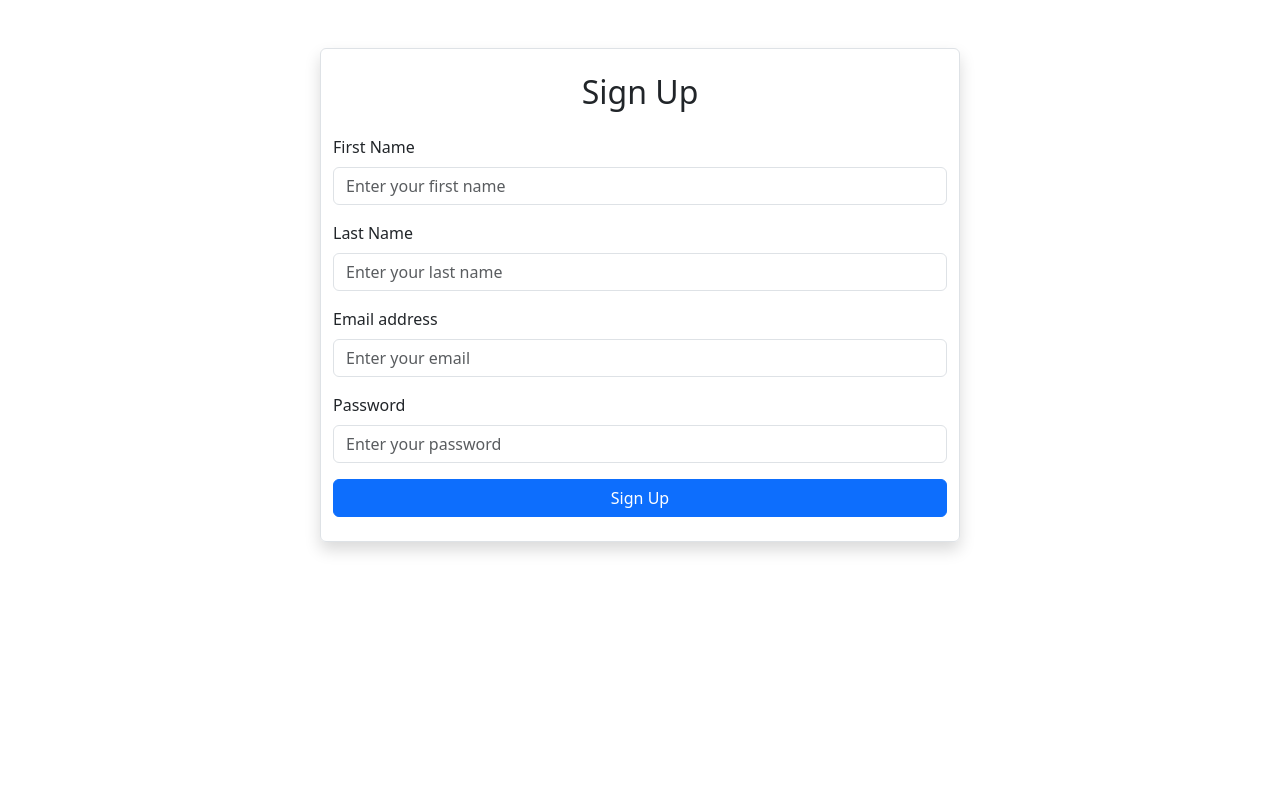
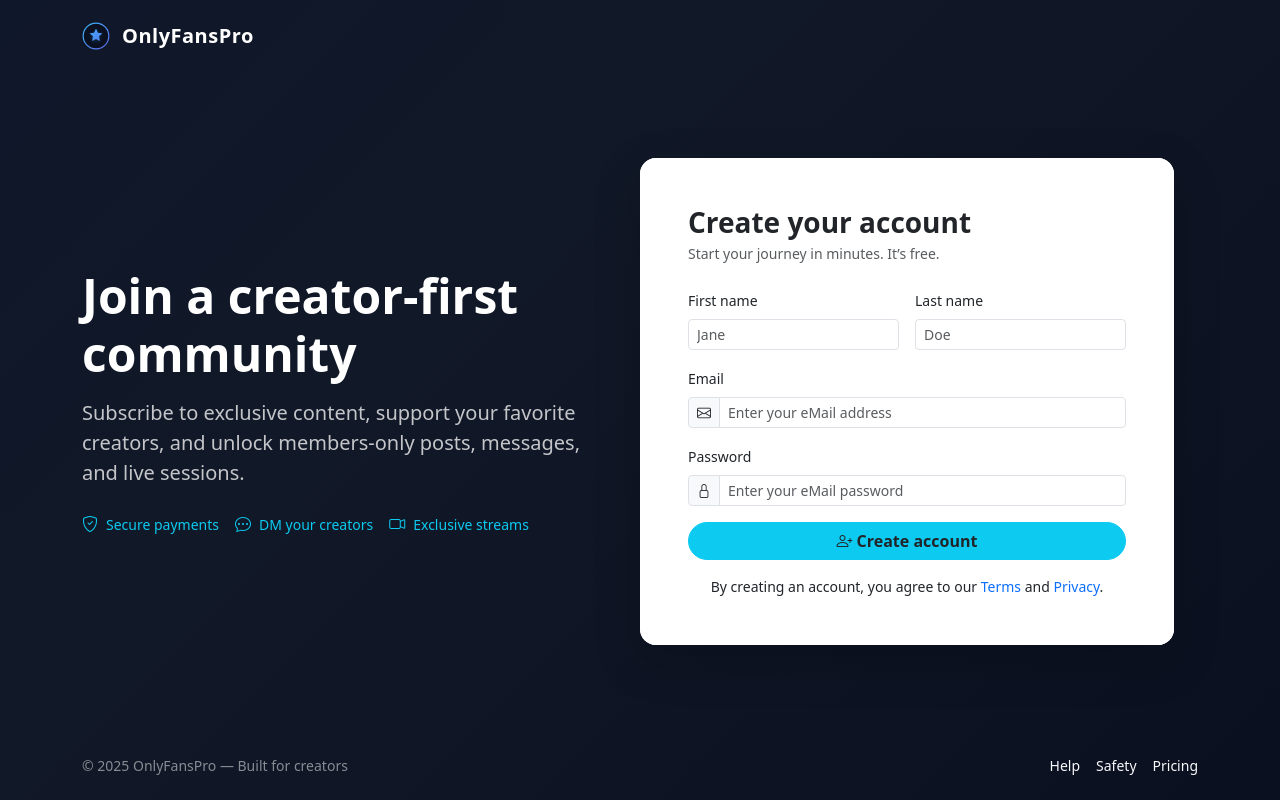
Before and after one commit to TopboySaint/WeMe, a React (Vite) app in the folder client/: page /signup in a window 1280 px wide. Built offline with nearby package versions, Linux system fonts and the light colour scheme; the HTML template or start-up script is replaced by a standard one.

Commit message:
Refactor sign-in and sign-up pages with improved UI and navigation; remove Connect page and update server endpoint.

```diff
--- a/client/index.html
+++ b/client/index.html
@@ -5,7 +5,8 @@
     <link rel="icon" type="image/svg+xml" href="/vite.svg" />
     <meta name="viewport" content="width=device-width, initial-scale=1.0" />
     <title>Vite + React</title>
-    <link rel="stylesheet" href="https://cdn.jsdelivr.net/npm/bootstrap@5.3.7/dist/css/bootstrap.min.css">
+  <link rel="stylesheet" href="https://cdn.jsdelivr.net/npm/bootstrap@5.3.3/dist/css/bootstrap.min.css">
+  <link rel="stylesheet" href="https://cdn.jsdelivr.net/npm/bootstrap-icons@1.11.3/font/bootstrap-icons.css">
   </head>
   <body>
     <div id="root"></div>
--- a/client/src/App.jsx
+++ b/client/src/App.jsx
@@ -1,6 +1,5 @@
 import React from 'react'
 import { Route, Routes } from 'react-router-dom';
-import Connect from './pages/Connect';
 import Signup from './pages/Signup';
 import Signin from './pages/Signin';
 import Dashboard from './pages/Dashboard';
@@ -9,7 +8,6 @@ import Dashboard from './pages/Dashboard';
 const App = () => {
   return (
     <Routes>
-      <Route path='/' element={<Connect/>}></Route>
       <Route path='/signup' element={<Signup/>}></Route>
       <Route path='/signin' element={<Signin/>}></Route>
       <Route path='/dashboard' element={<Dashboard/>}></Route>
--- a/client/src/pages/Signin.jsx
+++ b/client/src/pages/Signin.jsx
@@ -34,45 +34,87 @@ const Signin = () => {
 
 
   return (
-    <div className="container mt-5 col-lg-6 mx-auto shadow border py-4 rounded">
-        <h2 className="mb-4 text-center">Login</h2>
-      <form action="" onSubmit={formik.handleSubmit}>
+    <div className="min-vh-100 d-flex flex-column" style={{background: 'linear-gradient(135deg, #0f172a 0%, #111827 35%, #0b1020 100%)'}}>
+      {/* Top nav / brand */}
+      <nav className="navbar navbar-dark bg-transparent py-3">
+        <div className="container">
+          <a className="navbar-brand d-flex align-items-center gap-2" href="#" onClick={(e)=>e.preventDefault()}>
+            <img src="/logo.svg" alt="OnlyFansPro" height="28" className="me-1" />
+            <span className="fw-bold" style={{letterSpacing: '.5px'}}>OnlyFansPro</span>
+          </a>
+        </div>
+      </nav>
+
+      {/* Centered sign-in card */}
+      <div className="container flex-grow-1 d-flex align-items-center py-5">
+        <div className="row w-100 justify-content-center">
+          <div className="col-12 col-md-10 col-lg-6">
+            <div className="card shadow-lg border-0" style={{borderRadius: '1rem'}}>
+              <div className="card-body p-4 p-md-5">
+                <h3 className="fw-semibold mb-1">Welcome back</h3>
+                <p className="text-muted mb-4 small">Sign in to access exclusive content and messages.</p>
+                <form onSubmit={formik.handleSubmit} noValidate>
                   <div className="mb-3">
-          <label htmlFor="email" className="form-label">
-            Email address
-          </label>
+                    <label htmlFor="email" className="form-label small">Email</label>
+                    <div className="input-group input-group-sm">
+                      <span className="input-group-text bg-light"><i className="bi bi-envelope"></i></span>
                       <input
                         type="email"
-            className="form-control"
+                        className={`form-control ${formik.touched.email && formik.errors.email ? 'is-invalid' : ''}`}
                         name="email"
-            placeholder="Enter your email"
+                        placeholder="you@example.com"
                         onChange={formik.handleChange}
                         onBlur={formik.handleBlur}
                       />
-          {formik.touched.email ? (
-            <span className="text-danger">{formik.errors.email}</span>
+                      {formik.touched.email && formik.errors.email ? (
+                        <div className="invalid-feedback">{formik.errors.email}</div>
                       ) : null}
                     </div>
-        <div className="mb-3">
-          <label htmlFor="password" className="form-label">
-            Password
-          </label>
+                  </div>
+                  <div className="mb-2">
+                    <label htmlFor="password" className="form-label small">Password</label>
+                    <div className="input-group input-group-sm">
+                      <span className="input-group-text bg-light"><i className="bi bi-lock"></i></span>
                       <input
                         type="password"
-            className="form-control"
+                        className={`form-control ${formik.touched.password && formik.errors.password ? 'is-invalid' : ''}`}
                         name="password"
-            placeholder="Enter your password"
+                        placeholder="Your password"
                         onChange={formik.handleChange}
                         onBlur={formik.handleBlur}
                       />
-          {formik.touched.password ? (
-            <span className="text-danger">{formik.errors.password}</span>
+                      {formik.touched.password && formik.errors.password ? (
+                        <div className="invalid-feedback">{formik.errors.password}</div>
                       ) : null}
                     </div>
-        <button type="submit" className="btn btn-primary w-100">
-          Sign Up
+                  </div>
+                  <div className="d-flex justify-content-end mb-4">
+                    <a href="#" className="small text-decoration-none" onClick={(e)=>e.preventDefault()}>Forgot password?</a>
+                  </div>
+                  <div className="d-grid">
+                    <button type="submit" className="btn btn-info text-dark fw-semibold rounded-pill">
+                      <i className="bi bi-box-arrow-in-right me-1"></i>
+                      Sign in
                     </button>
+                  </div>
                 </form>
+              </div>
+            </div>
+          </div>
+        </div>
+      </div>
+
+      {/* Footer tease */}
+      <footer className="py-4 bg-transparent">
+        <div className="container d-flex flex-wrap justify-content-between align-items-center gap-2 small text-white-50">
+          <div>© {new Date().getFullYear()} OnlyFansPro — Built for creators</div>
+          <div className="d-flex gap-3">
+            <a href="#" className="link-light text-decoration-none" onClick={(e)=>e.preventDefault()}>Help</a>
+            <a href="#" className="link-light text-decoration-none" onClick={(e)=>e.preventDefault()}>Safety</a>
+            <a href="#" className="link-light text-decoration-none" onClick={(e)=>e.preventDefault()}>Pricing</a>
+          </div>
+        </div>
+      </footer>
     </div>
   );
 };
--- a/client/src/pages/Signup.jsx
+++ b/client/src/pages/Signup.jsx
@@ -44,42 +44,119 @@ const formik = useFormik({
 
   // console.log(formik.errors);
 
+  return (
+    <div className="min-vh-100 d-flex flex-column" style={{background: 'linear-gradient(135deg, #0f172a 0%, #111827 35%, #0b1020 100%)'}}>
+      {/* Top nav / brand */}
+      <nav className="navbar navbar-dark bg-transparent py-3">
+        <div className="container">
+          <a className="navbar-brand d-flex align-items-center gap-2" href="#" onClick={(e)=>e.preventDefault()}>
+            <img src="/logo.svg" alt="OnlyFansPro" height="28" className="me-1" />
+            <span className="fw-bold" style={{letterSpacing: '.5px'}}>OnlyFansPro</span>
+          </a>
+        </div>
+      </nav>
 
+      {/* Hero + card */}
+      <div className="container flex-grow-1 d-flex align-items-center py-5">
+        <div className="row w-100 align-items-center g-4">
+          {/* Left: pitch */}
+          <div className="col-12 col-lg-6 text-white">
+            <h1 className="display-5 fw-bold mb-3">
+              Join a creator-first community
+            </h1>
+            <p className="lead opacity-75 mb-4">
+              Subscribe to exclusive content, support your favorite creators, and unlock members-only posts, messages, and live sessions.
+            </p>
+            <div className="d-flex flex-wrap gap-3">
+              <div className="d-flex align-items-center text-info">
+                <i className="bi bi-shield-check me-2"></i>
+                <span className="small">Secure payments</span>
+              </div>
+              <div className="d-flex align-items-center text-info">
+                <i className="bi bi-chat-dots me-2"></i>
+                <span className="small">DM your creators</span>
+              </div>
+              <div className="d-flex align-items-center text-info">
+                <i className="bi bi-camera-video me-2"></i>
+                <span className="small">Exclusive streams</span>
+              </div>
+            </div>
+          </div>
 
-  return (
-    <div className="container mt-5 col-lg-6 mx-auto shadow border py-4 rounded">
-      <h2 className="mb-4 text-center">Sign Up</h2>
-      <form onSubmit={formik.handleSubmit}>
-        <div className="mb-3">
-          <label htmlFor="firstName" className="form-label">First Name</label>
-          <input type="text" className="form-control" name='firstName' placeholder="Enter your first name" onChange={formik.handleChange} onBlur={formik.handleBlur}/>
-          {
-            formik.touched.firstName ? <span className='text-danger'>{formik.errors.firstName}</span> : null
-          }
+          {/* Right: signup card */}
+          <div className="col-12 col-lg-6">
+            <div className="card shadow-lg border-0 overflow-hidden" style={{borderRadius: '1rem'}}>
+              <div className="row g-0">
+                <div className="col-12 bg-white">
+                  <div className="p-4 p-md-5">
+                    <h3 className="fw-semibold mb-1">Create your account</h3>
+                    <p className="text-muted mb-4 small">Start your journey in minutes. It’s free.</p>
+                    <form onSubmit={formik.handleSubmit} noValidate>
+                      <div className="row g-3">
+                        <div className="col-12 col-sm-6">
+                          <label htmlFor="firstName" className="form-label small">First name</label>
+                          <input type="text" className={`form-control form-control-sm ${formik.touched.firstName && formik.errors.firstName ? 'is-invalid' : ''}`} name='firstName' placeholder="Jane" onChange={formik.handleChange} onBlur={formik.handleBlur} />
+                          {formik.touched.firstName && formik.errors.firstName ? (
+                            <div className="invalid-feedback">{formik.errors.firstName}</div>
+                          ) : null}
                         </div>
-        <div className="mb-3">
-          <label htmlFor="lastName" className="form-label">Last Name</label>
-          <input type="text" className="form-control" name='lastName' placeholder="Enter your last name" onChange={formik.handleChange} onBlur={formik.handleBlur}/>
-          {
-            formik.touched.lastName ? <span className='text-danger'>{formik.errors.lastName}</span> : null
-          }
+                        <div className="col-12 col-sm-6">
+                          <label htmlFor="lastName" className="form-label small">Last name</label>
+                          <input type="text" className={`form-control form-control-sm ${formik.touched.lastName && formik.errors.lastName ? 'is-invalid' : ''}`} name='lastName' placeholder="Doe" onChange={formik.handleChange} onBlur={formik.handleBlur} />
+                          {formik.touched.lastName && formik.errors.lastName ? (
+                            <div className="invalid-feedback">{formik.errors.lastName}</div>
+                          ) : null}
                         </div>
-        <div className="mb-3">
-          <label htmlFor="email" className="form-label">Email address</label>
-          <input type="email" className="form-control" name='email' placeholder="Enter your email" onChange={formik.handleChange} onBlur={formik.handleBlur}/>
-          {
-            formik.touched.email ? <span className='text-danger'>{formik.errors.email}</span> : null
-          }
+                        <div className="col-12">
+                          <label htmlFor="email" className="form-label small">Email</label>
+                          <div className="input-group input-group-sm">
+                            <span className="input-group-text bg-light"><i className="bi bi-envelope"></i></span>
+                            <input type="email" className={`form-control ${formik.touched.email && formik.errors.email ? 'is-invalid' : ''}`} name='email' placeholder="Enter your eMail address" onChange={formik.handleChange} onBlur={formik.handleBlur} />
+                            {formik.touched.email && formik.errors.email ? (
+                              <div className="invalid-feedback">{formik.errors.email}</div>
+                            ) : null}
                           </div>
-        <div className="mb-3">
-          <label htmlFor="password" className="form-label">Password</label>
-          <input type="password" className="form-control" name='password' placeholder="Enter your password" onChange={formik.handleChange} onBlur={formik.handleBlur}/>
-          {
-            formik.touched.password ? <span className='text-danger'>{formik.errors.password}</span> : null
-          }
                         </div>
-        <button type="submit" className="btn btn-primary w-100">Sign Up</button>
+                        <div className="col-12">
+                          <label htmlFor="password" className="form-label small">Password</label>
+                          <div className="input-group input-group-sm">
+                            <span className="input-group-text bg-light"><i className="bi bi-lock"></i></span>
+                            <input type="password" className={`form-control ${formik.touched.password && formik.errors.password ? 'is-invalid' : ''}`} name='password' placeholder="Enter your eMail password" onChange={formik.handleChange} onBlur={formik.handleBlur} />
+                            {formik.touched.password && formik.errors.password ? (
+                              <div className="invalid-feedback">{formik.errors.password}</div>
+                            ) : null}
+                          </div>
+                        </div>
+                        <div className="col-12 d-grid">
+                          <button type="submit" className="btn btn-info text-dark fw-semibold rounded-pill">
+                            <i className="bi bi-person-plus me-1"></i>
+                            Create account
+                          </button>
+                        </div>
+                      </div>
                     </form>
+                    <div className="text-center mt-3 small">
+                      By creating an account, you agree to our <a href="#" className="text-decoration-none" onClick={(e)=>e.preventDefault()}>Terms</a> and <a href="#" className="text-decoration-none" onClick={(e)=>e.preventDefault()}>Privacy</a>.
+                    </div>
+                  </div>
+                </div>
+              </div>
+            </div>
+          </div>
+        </div>
+      </div>
+
+      {/* Footer tease */}
+      <footer className="py-4 bg-transparent">
+        <div className="container d-flex flex-wrap justify-content-between align-items-center gap-2 small text-white-50">
+          <div>© {new Date().getFullYear()} OnlyFansPro — Built for creators</div>
+          <div className="d-flex gap-3">
+            <a href="#" className="link-light text-decoration-none" onClick={(e)=>e.preventDefault()}>Help</a>
+            <a href="#" className="link-light text-decoration-none" onClick={(e)=>e.preventDefault()}>Safety</a>
+            <a href="#" className="link-light text-decoration-none" onClick={(e)=>e.preventDefault()}>Pricing</a>
+          </div>
+        </div>
+      </footer>
     </div>
   );
 }
```
Also changed, not shown: client/src/pages/Connect.jsx (deleted, +0 -23 lines), client/public/logo.svg (added), 1 other file (tests, documents, lock files or other folders). Lines whose indentation alone changed are shown as unchanged.
